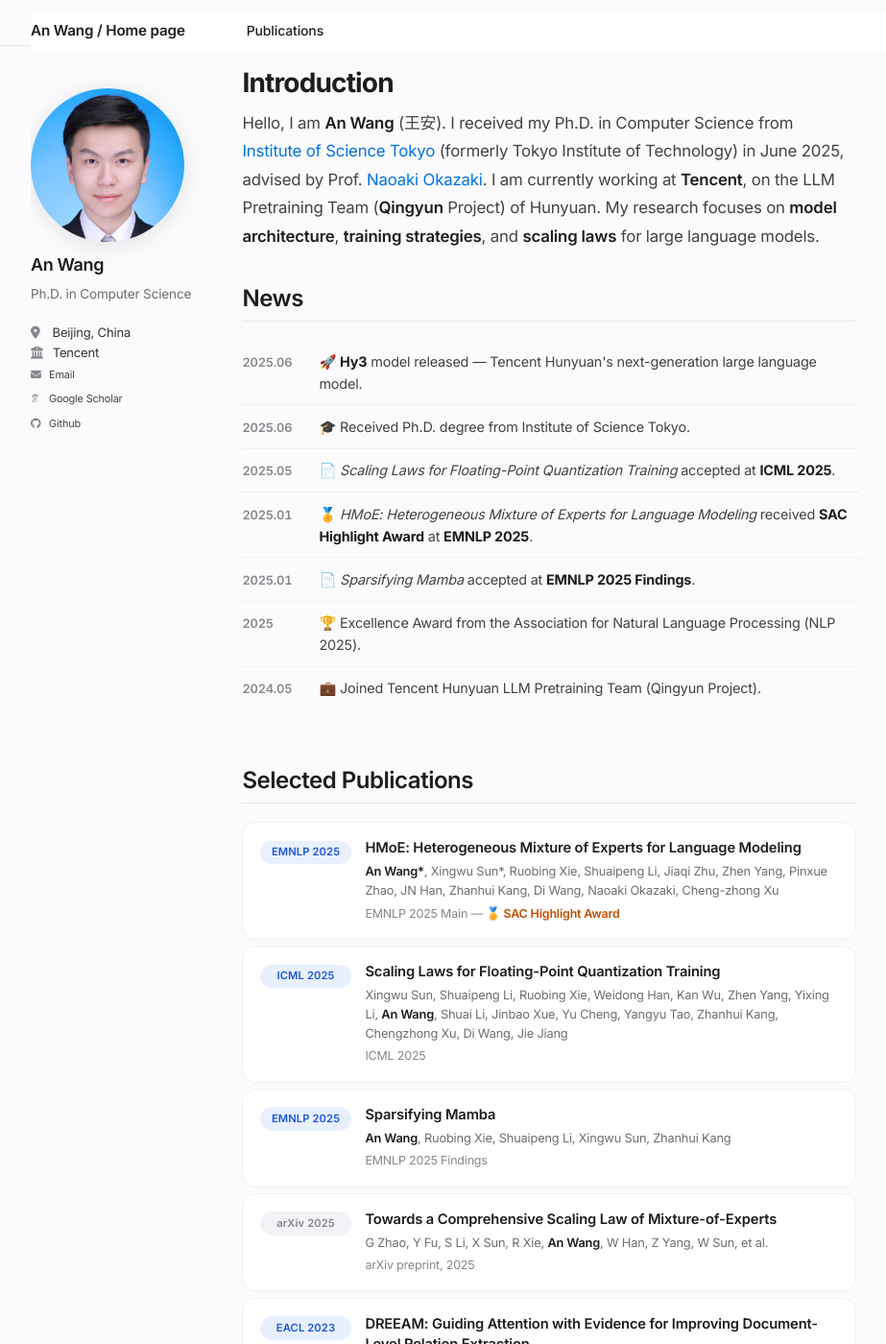
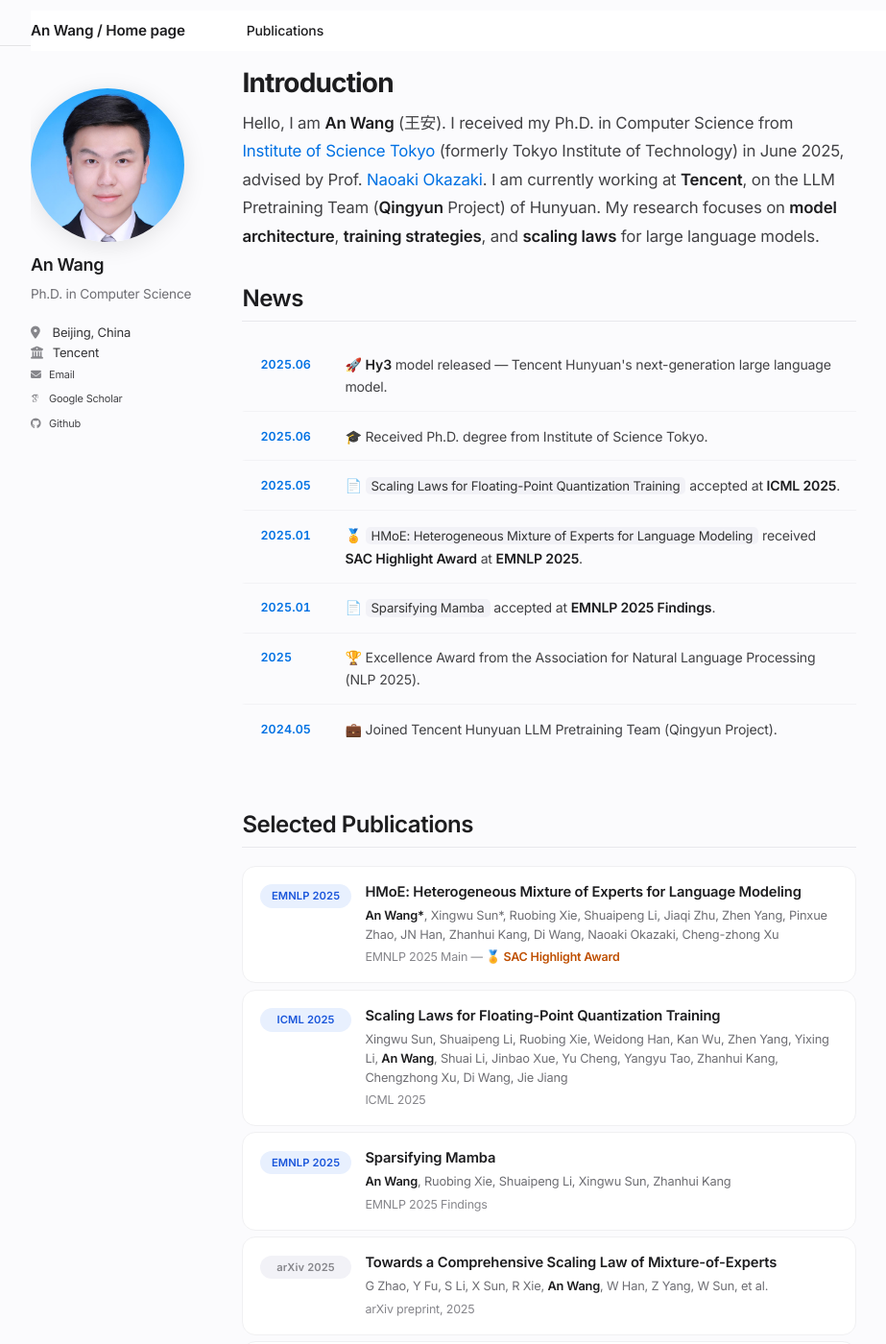
Before and after one commit to AnWang-AI/AnWang-AI.github.io, a Jekyll site: the page built from _pages/about.md, in a window 1280 px wide and 1400 px high. Shown: the whole window at 96% size, without its empty margins (90-1013 px from the left). Built offline with Jekyll 4.4.1, drawn with Linux system fonts in a browser that asks for light colours; some web fonts are replaced.

Commit message:
Fix okazaki lab link + refine News section styling

```diff
--- a/_pages/about.md
+++ b/_pages/about.md
@@ -8,7 +8,7 @@ redirect_from:
 ---
 
 <div class="apple-intro">
-Hello, I am <strong>An Wang</strong> (王安). I received my Ph.D. in Computer Science from <a href="https://www.titech.ac.jp/english">Institute of Science Tokyo</a> (formerly Tokyo Institute of Technology) in June 2025, advised by Prof. <a href="https://www.okazaki-lab.com/">Naoaki Okazaki</a>.
+Hello, I am <strong>An Wang</strong> (王安). I received my Ph.D. in Computer Science from <a href="https://www.titech.ac.jp/english">Institute of Science Tokyo</a> (formerly Tokyo Institute of Technology) in June 2025, advised by Prof. <a href="https://www.nlp.c.titech.ac.jp/">Naoaki Okazaki</a>.
 
 I am currently working at <strong>Tencent</strong>, on the LLM Pretraining Team (<strong>Qingyun</strong> Project) of Hunyuan. My research focuses on <strong>model architecture</strong>, <strong>training strategies</strong>, and <strong>scaling laws</strong> for large language models.
 </div>
--- a/_sass/_apple-custom.scss
+++ b/_sass/_apple-custom.scss
@@ -229,47 +229,73 @@ a {
 /* ---------- News List ---------- */
 
 .news-list {
-  margin: 0.8em 0 2em;
+  margin: 1em 0 2.5em;
+  display: flex;
+  flex-direction: column;
+  gap: 0;
 }
 
 .news-item {
   display: flex;
-  align-items: baseline;
-  padding: 0.65em 0.6em;
-  margin: 0 -0.6em;
-  border-radius: 10px;
-  transition: background 0.25s ease;
+  align-items: flex-start;
+  gap: 1em;
+  padding: 0.85em 1em;
+  margin: 0;
+  border-left: 3px solid transparent;
+  transition: border-color 0.3s ease, background 0.3s ease;
 
   &:hover {
-    background: rgba(0, 0, 0, 0.025);
+    background: #f9f9fb;
+    border-left-color: #0071e3;
   }
 
   & + .news-item {
-    border-top: 1px solid #f0f0f5;
+    border-top: 1px solid #f2f2f5;
   }
 }
 
 .news-date {
   flex-shrink: 0;
-  width: 80px;
-  font-size: 0.8em;
+  width: 72px;
+  font-size: 0.78em;
   font-weight: 600;
-  color: #86868b;
+  color: #0071e3;
   font-variant-numeric: tabular-nums;
+  letter-spacing: 0.01em;
+  padding-top: 0.1em;
+  font-family: "Inter", -apple-system, sans-serif;
 }
 
 .news-content {
-  font-size: 0.9em;
-  line-height: 1.6;
+  flex: 1;
+  font-size: 0.88em;
+  line-height: 1.65;
   color: #424245;
+  font-family: "Inter", -apple-system, sans-serif;
 
-  strong, a {
+  strong {
     color: #1d1d1f;
+    font-weight: 600;
   }
 
   a {
+    color: #0071e3;
     font-weight: 600;
     border-bottom: none !important;
+    transition: opacity 0.2s ease;
+
+    &:hover {
+      opacity: 0.75;
+    }
+  }
+
+  em {
+    font-style: normal;
+    color: #333;
+    background: #f2f2f7;
+    padding: 0.1em 0.45em;
+    border-radius: 5px;
+    font-size: 0.94em;
   }
 }
 
```
